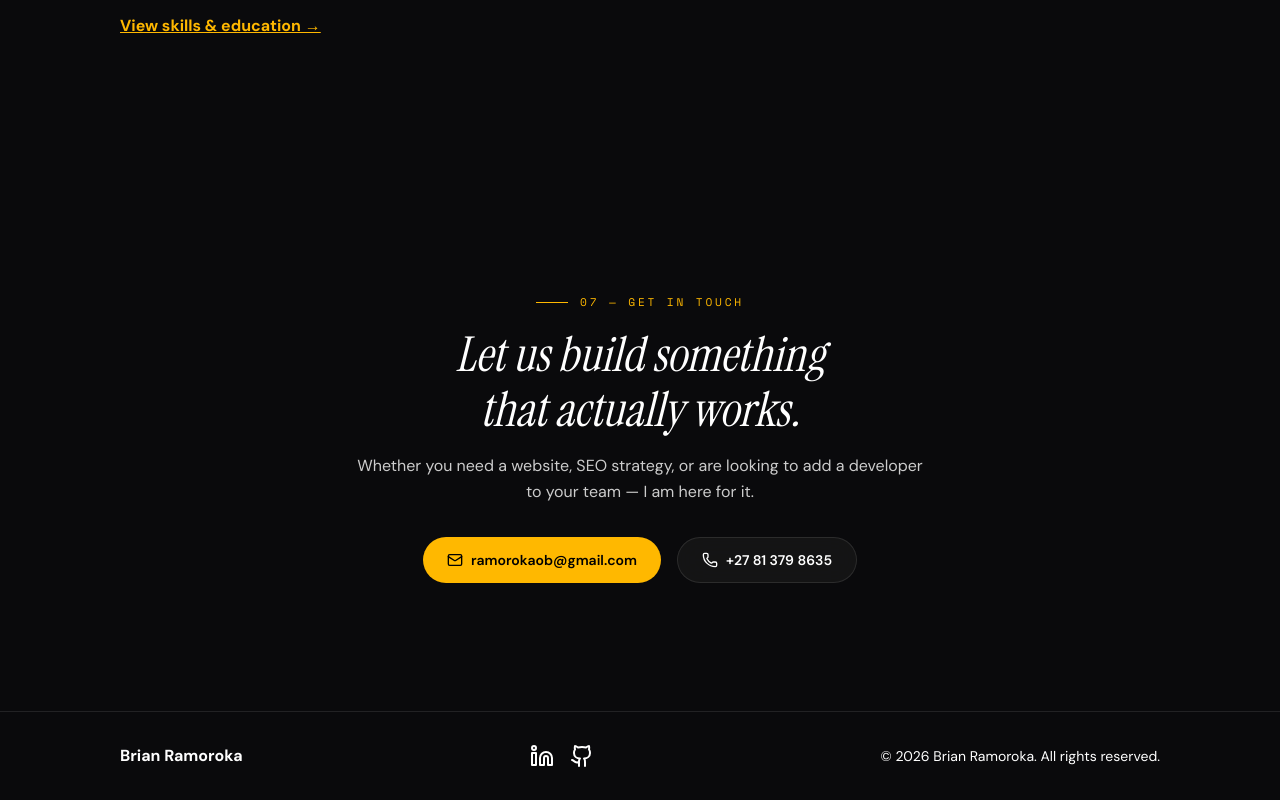
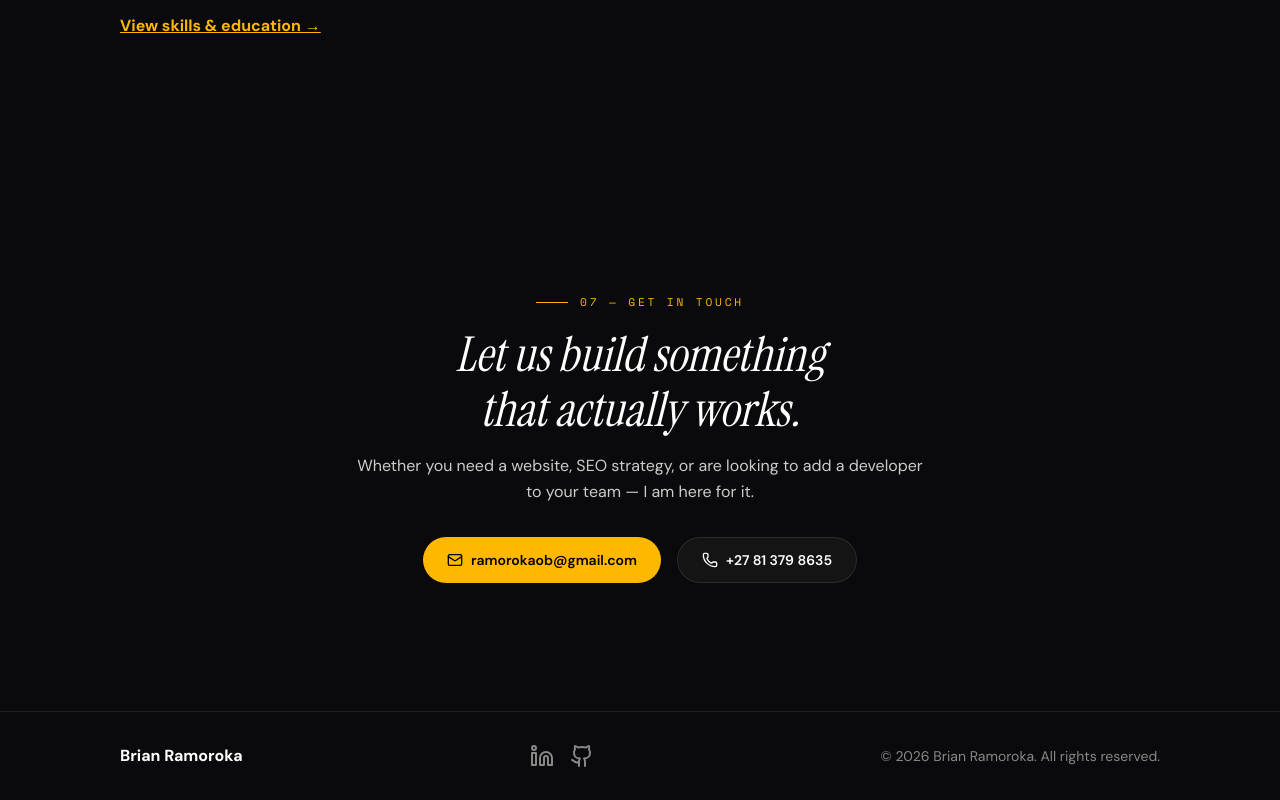
Before and after one commit to Brian-obr/Brian-Ramoroka-Portfolio, a Next.js app: page / in a window 1280 px wide. Shown: the part 4956-5756 px from the top of the page. Built offline with nearby package versions, Linux system fonts and the light colour scheme; no server answers.

Commit message:
fix: footer social icons and copyright to text-muted per spec §7 (BUG-001, BUG-002)

```diff
--- a/src/components/layout/Footer.tsx
+++ b/src/components/layout/Footer.tsx
@@ -27,7 +27,7 @@ export default function Footer() {
                 href={link.href}
                 target="_blank"
                 rel="noopener noreferrer"
-                className="text-white hover:text-accent transition-colors"
+                className="text-text-muted hover:text-accent transition-colors"
                 aria-label={link.label}
               >
                 {Icon && <Icon size={24} />}
@@ -36,7 +36,7 @@ export default function Footer() {
           })}
         </div>
 
-        <p className="text-white text-sm">
+        <p className="text-text-muted text-sm">
           &copy; {new Date().getFullYear()} Brian Ramoroka. All rights reserved.
         </p>
       </div>
```
